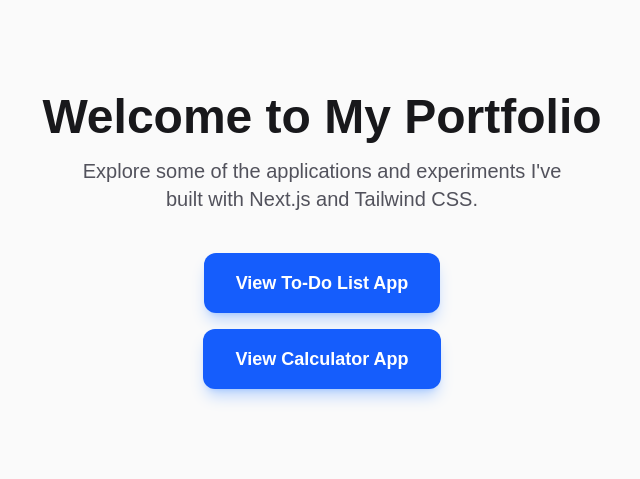
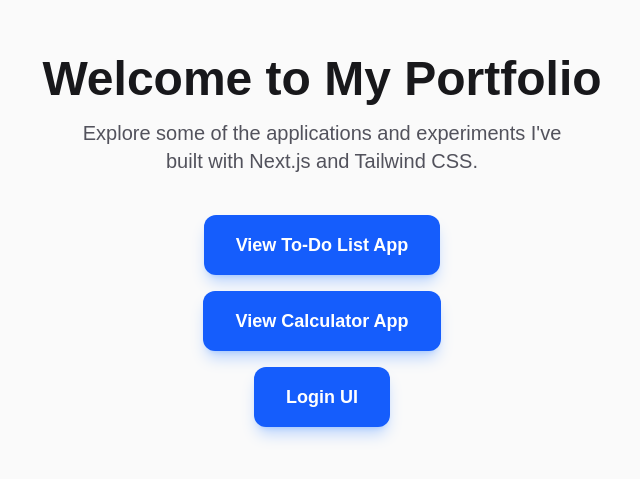
Before and after one commit to gepsjay/projects, a Next.js app: page / in a window 1280 px wide. Shown: the part 151-630 px from the top of the page, without its empty margins (318-958 px from the left). Built offline with nearby package versions, Linux system fonts and the light colour scheme.

Commit message:
add Login UI page

```diff
--- a/app/page.tsx
+++ b/app/page.tsx
@@ -20,6 +20,11 @@ export default function Home() {
         className="px-8 py-4 bg-blue-600 hover:bg-blue-700 text-white text-lg font-bold rounded-xl shadow-lg shadow-blue-500/30 transition-all hover:-translate-y-1 active:scale-95 mb-4">
         View Calculator App
       </Link>
+      <Link
+        href="/Login"
+        className="px-8 py-4 bg-blue-600 hover:bg-blue-700 text-white text-lg font-bold rounded-xl shadow-lg shadow-blue-500/30 transition-all hover:-translate-y-1 active:scale-95 mb-4">
+        Login UI
+      </Link>
     </div>
   )
 }
```
